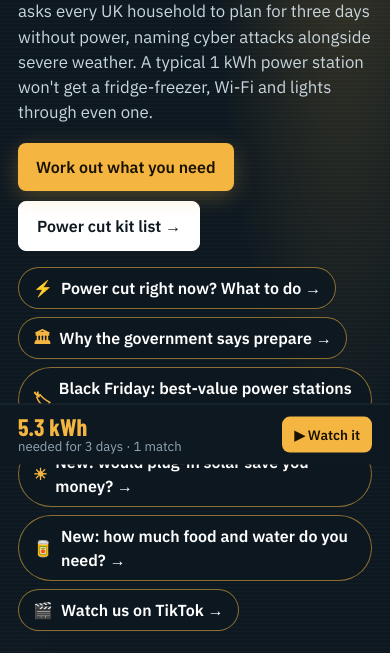
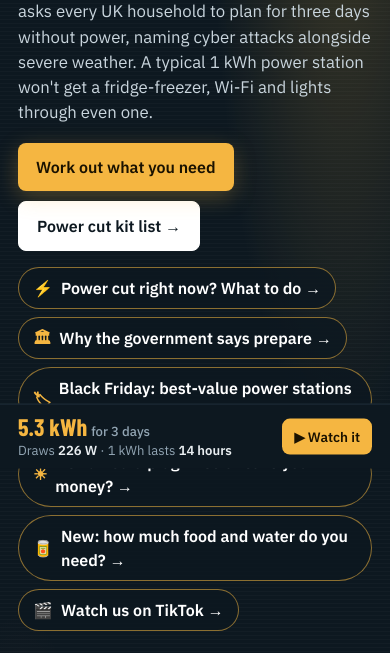
Before and after one commit to THECRYPTORIOUS/powercutplanner, a plain HTML site: page index.html in a window 390 px wide. Shown: the part 447-1100 px from the top of the page. Drawn offline with nearby package versions, Linux system fonts and the light colour scheme; no server answers.

Commit message:
Calculator: start-up surge check for fridges and freezers; mobile bar shows watts and run time
Co-Authored-By: Claude Opus 5.5 <noreply@anthropic.com>
Claude-Session: https://claude.ai/code/session_01S8rWkvAhWPfqozLoMRTSqr

```diff
--- a/index.html
+++ b/index.html
@@ -230,7 +230,7 @@ h2 {
 }
 .meter .big small { font-size: .38em; margin-left: 6px; color: var(--meter-dim); text-shadow: none; letter-spacing: .04em; }
 .meter .explain { color: #C9D5DD; font-size: .92rem; margin: 0 0 12px; max-width: 52ch; }
-.meter dl { display: grid; grid-template-columns: repeat(3, minmax(0,1fr)); gap: 10px; margin: 0; border-top: 1px solid var(--meter-line); padding-top: 12px; }
+.meter dl { display: grid; grid-template-columns: repeat(4, minmax(0,1fr)); gap: 10px; margin: 0; border-top: 1px solid var(--meter-line); padding-top: 12px; }
 .meter dt { font-size: .72rem; text-transform: uppercase; letter-spacing: .08em; }
 .meter dd { margin: 2px 0 0; font-family: var(--mono); color: #E9EEF1; font-size: .95rem; font-variant-numeric: tabular-nums; }
 .meter .fit { margin-top: 12px; padding-top: 12px; border-top: 1px solid var(--meter-line); color: #E9EEF1; font-size: .95rem; }
@@ -497,8 +497,11 @@ footer p { max-width: 75ch; margin: 0 0 8px; }
   padding: 10px 18px; display: flex; justify-content: space-between; align-items: center; gap: 12px;
   transform: translateY(0); transition: transform .2s ease;
 }
-.dock .d-num { font-family: var(--display); font-weight: 700; font-size: 1.5rem; color: var(--meter-ink); line-height: 1; }
-.dock .d-txt { font-size: .82rem; color: var(--meter-dim); line-height: 1.25; }
+.dock .d-num { font-family: var(--display); font-weight: 700; font-size: 1.5rem; color: var(--meter-ink); line-height: 1; transition: color .25s ease; }
+.dock .d-num small { font-family: var(--body, inherit); font-weight: 500; font-size: .82rem; color: var(--meter-dim); margin-left: 4px; }
+.dock .d-num.flash { color: #fff; }
+.dock .d-txt { font-size: .82rem; color: var(--meter-dim); line-height: 1.3; margin-top: 3px; }
+.dock .d-txt b { color: #E9EEF1; font-weight: 600; }
 .dock a { color: #1A1200; background: var(--meter-ink); text-decoration: none; font-weight: 600; font-size: .85rem; padding: 8px 12px; border-radius: 8px; white-space: nowrap; }
 .dock.hide { transform: translateY(110%); }
 @media (min-width: 920px) { .dock { display: none; } footer.wrap { padding-bottom: 28px; } }
@@ -589,6 +592,7 @@ footer p { max-width: 75ch; margin: 0 0 8px; }
         <dl>
           <div><dt>Per day</dt><dd id="m-day">1.14 kWh</dd></div>
           <div><dt>Output needed</dt><dd id="m-watts">226 W</dd></div>
+          <div><dt>Start-up peak</dt><dd id="m-peak">~830 W</dd></div>
           <div><dt>Covers it</dt><dd id="m-count">1 of 20</dd></div>
         </dl>
         <div class="sim" id="sim">
@@ -760,8 +764,8 @@ footer p { max-width: 75ch; margin: 0 0 8px; }
 
 <div class="dock" id="dock" aria-hidden="true">
   <div>
-    <div class="d-num" id="d-num">5.3 kWh</div>
-    <div class="d-txt" id="d-txt">needed for 3 days</div>
+    <div class="d-num" id="d-num">5.3 kWh<small>for 3 days</small></div>
+    <div class="d-txt" id="d-txt">Draws <b>226 W</b> · 1 kWh lasts <b>14 hours</b></div>
   </div>
   <a href="#meter" id="dock-play" tabindex="-1">▶ Watch it</a>
 </div>
@@ -821,6 +825,7 @@ const PRODUCTS = [
     "name": "RIVER 3 Plus",
     "wh": 286,
     "w": 600,
+    "surge": 1200,
     "rrp": 199,
     "where": "PriceSpy (lowest listed)",
     "bundle": false
@@ -831,6 +836,7 @@ const PRODUCTS = [
     "name": "Elite 100 V2",
     "wh": 1024,
     "w": 1800,
+    "surge": null,
     "rrp": 599,
     "where": "Bluetti UK store",
     "bundle": false
@@ -841,6 +847,7 @@ const PRODUCTS = [
     "name": "Explorer 1000 v2",
     "wh": 1070,
     "w": 1500,
+    "surge": null,
     "rrp": 378,
     "where": "Jackery UK store",
     "bundle": false
@@ -851,6 +858,7 @@ const PRODUCTS = [
     "name": "Power 1000 V2",
     "wh": 1024,
     "w": 2600,
+    "surge": null,
     "rrp": 579,
     "where": "DJI Store",
     "bundle": false
@@ -861,6 +869,7 @@ const PRODUCTS = [
     "name": "DELTA 3 Plus",
     "wh": 1024,
     "w": 1800,
+    "surge": null,
     "rrp": 699,
     "where": "PriceSpy (lowest listed)",
     "bundle": false
@@ -871,6 +880,7 @@ const PRODUCTS = [
     "name": "Explorer 1000 Plus v2",
     "wh": 1024,
     "w": 1800,
+    "surge": null,
     "rrp": 749,
     "where": "Jackery UK store",
     "bundle": false
@@ -881,6 +891,7 @@ const PRODUCTS = [
     "name": "C1000 Gen 2",
     "wh": 1024,
     "w": 2000,
+    "surge": null,
     "rrp": 999,
     "where": "Anker UK store (sold out when we checked; ships from 19 December)",
     "bundle": false
@@ -891,6 +902,7 @@ const PRODUCTS = [
     "name": "Explorer 2000 v2",
     "wh": 2042,
     "w": 2200,
+    "surge": null,
     "rrp": 807,
     "where": "Jackery UK store (sold out when we checked)",
     "bundle": false
@@ -901,6 +913,7 @@ const PRODUCTS = [
     "name": "Elite 200 V2",
     "wh": 2074,
     "w": 2600,
+    "surge": null,
     "rrp": 899,
     "where": "Bluetti UK store",
     "bundle": false
@@ -911,6 +924,7 @@ const PRODUCTS = [
     "name": "DELTA 2 Max",
     "wh": 2048,
     "w": 2400,
+    "surge": null,
     "rrp": 1199,
     "where": "PriceSpy (lowest listed)",
     "bundle": false
@@ -921,6 +935,7 @@ const PRODUCTS = [
     "name": "Power 2000",
     "wh": 2048,
     "w": 3000,
+    "surge": null,
     "rrp": 959,
     "where": "DJI Store",
     "bundle": false
@@ -931,6 +946,7 @@ const PRODUCTS = [
     "name": "DELTA 3 Max",
     "wh": 2048,
     "w": 2400,
+    "surge": null,
     "rrp": 999,
     "where": "PriceSpy (lowest listed)",
     "bundle": false
@@ -941,6 +957,7 @@ const PRODUCTS = [
     "name": "Explorer 2000 Plus v2",
     "wh": 2048,
     "w": 2400,
+    "surge": null,
     "rrp": 1249,
     "where": "Jackery UK store",
     "bundle": false
@@ -951,6 +968,7 @@ const PRODUCTS = [
     "name": "C2000 Gen 2",
     "wh": 2048,
     "w": 2400,
+    "surge": null,
     "rrp": 1499.99,
     "where": "Anker UK store",
     "bundle": false
@@ -961,6 +979,7 @@ const PRODUCTS = [
     "name": "Explorer 3000 v2",
     "wh": 3072,
     "w": 3600,
+    "surge": null,
     "rrp": 1499,
     "where": "Jackery UK store",
     "bundle": false
@@ -971,6 +990,7 @@ const PRODUCTS = [
     "name": "F3000",
     "wh": 3072,
     "w": 3600,
+    "surge": null,
     "rrp": 1799,
     "where": "Ecowizard",
     "bundle": false
@@ -981,6 +1001,7 @@ const PRODUCTS = [
     "name": "Explorer 2000 Plus v2 + Battery Pack 2000",
     "wh": 4096,
     "w": 2400,
+    "surge": null,
     "rrp": 2098,
     "where": "Jackery UK store (bundle)",
     "bundle": true
@@ -991,6 +1012,7 @@ const PRODUCTS = [
     "name": "Explorer 2000 Plus v2 + 2 Battery Pack 2000",
     "wh": 6144,
     "w": 2400,
+    "surge": null,
     "rrp": 2947,
     "where": "Jackery UK store (bundle)",
     "bundle": true
@@ -1001,6 +1023,7 @@ const PRODUCTS = [
     "name": "DELTA Pro 3",
     "wh": 4096,
     "w": 4000,
+    "surge": null,
     "rrp": 2799,
     "where": "Wickes",
     "bundle": false
@@ -1011,6 +1034,7 @@ const PRODUCTS = [
     "name": "F3800",
     "wh": 3840,
     "w": 6000,
+    "surge": null,
     "rrp": 3699,
     "where": "Anker UK store (sold out when we checked)",
     "bundle": false
@@ -1025,13 +1049,13 @@ const DETAIL_URL = "power-stations/";
    dc = runs from the USB or 12 V sockets, so it doesn't need the inverter (plug sockets) on.
    label = can take the kWh a year from its energy label. */
 const APPLIANCES = [
-  { id: "fridgefreezer", name: "Fridge-freezer", detail: "Cycles on and off all day", whDay: 700, w: 150, on: true, room: "kitchen", label: true },
+  { id: "fridgefreezer", name: "Fridge-freezer", detail: "Cycles on and off all day", whDay: 700, w: 150, on: true, room: "kitchen", label: true, comp: true },
   { id: "router", name: "Wi-Fi router", detail: "Router and fibre box, about 12 W, on all day", whDay: 288, w: 12, on: true, room: "study" },
   { id: "lights", name: "LED lamps", detail: "8 W each, 5 hours an evening", whEach: 40, w: 8, qty: 3, on: true, room: "living" },
   { id: "phones", name: "Phone charges", detail: "One full charge each a day, from the USB sockets", whEach: 15, w: 20, qty: 2, on: true, room: "bed", dc: true },
   { id: "boiler", name: "Gas or oil boiler", detail: "Controls and pump, about 100 W, heating on 6 hours. Oil burners use a bit more while firing", whDay: 600, w: 100, room: "kitchen" },
-  { id: "fridge", name: "Fridge", detail: "Separate fridge, no freezer compartment", whDay: 350, w: 100, room: "kitchen", label: true },
-  { id: "freezer", name: "Freezer", detail: "Separate chest or upright freezer", whDay: 500, w: 100, room: "kitchen", label: true },
+  { id: "fridge", name: "Fridge", detail: "Separate fridge, no freezer compartment", whDay: 350, w: 100, room: "kitchen", label: true, comp: true },
+  { id: "freezer", name: "Freezer", detail: "Separate chest or upright freezer", whDay: 500, w: 100, room: "kitchen", label: true, comp: true },
   { id: "campfridge", name: "12 V camping fridge", detail: "Compressor cool box on the 12 V socket, about 250 Wh a day in mild weather, less in a cold room", whDay: 250, w: 45, room: "kitchen", dc: true },
   { id: "laptop", name: "Laptop", detail: "50 W, 4 hours", whDay: 200, w: 50, room: "study" },
   { id: "tv", name: "TV", detail: "70 W, 4 hours", whDay: 280, w: 70, room: "living" },
@@ -1087,6 +1111,10 @@ const USABLE = 0.85;
 /* The power station's own draw while its plug sockets (the inverter) are switched on.
    Bluetti quotes about 15 W for the Elite 200 V2; Anker says 15 to 20 W is typical for 2 kWh units. */
 const IDLE_W = 15;
+/* When a fridge or freezer compressor starts, it draws several times its running power for about a second.
+   The usual rule of thumb is 3 to 5 times; we allow 5 times, then check it against the power station's
+   surge (peak) rating, or its continuous rating if we don't have a surge figure. */
+const START_X = 5;
 
 /* Energy a day for one appliance, using the energy label figure if the user typed one in. */
 function applianceWh(a, s) {
@@ -1096,7 +1124,7 @@ function applianceWh(a, s) {
 
 /* ---------- Pure maths ---------- */
 function calculate(selection, hours) {
-  let dailyWh = 0, steadyW = 0, burstW = 0, burstName = "", ac = false;
+  let dailyWh = 0, steadyW = 0, burstW = 0, burstName = "", ac = false, compW = 0, compName = "";
   for (const a of APPLIANCES) {
     const s = selection[a.id];
     if (!s || !s.on) continue;
@@ -1104,21 +1132,25 @@ function calculate(selection, hours) {
     if (n <= 0) continue;
     dailyWh += applianceWh(a, s);
     if (!a.dc) ac = true;
+    if (a.comp && a.w > compW) { compW = a.w; compName = a.name.toLowerCase(); }
     if (a.burst) { if (a.w > burstW) { burstW = a.w; burstName = a.name.toLowerCase(); } }
     else steadyW += a.w * n;
   }
   const idleWh = ac && dailyWh > 0 ? IDLE_W * 24 : 0;
   const totalWh = dailyWh + idleWh;
   const outputW = steadyW + burstW;
+  const startW = compW ? outputW + compW * (START_X - 1) : outputW;
   const neededWh = totalWh * (hours / 24) / USABLE;
   const products = PRODUCTS.map(p => {
     const runtimeH = totalWh > 0 ? (p.wh * USABLE) / (totalWh / 24) : Infinity;
-    const powerOk = p.w >= outputW;
+    const steadyOk = p.w >= outputW;
+    const startOk = (p.surge || p.w) >= startW;
+    const powerOk = steadyOk && startOk;
     const lastsOk = runtimeH >= hours;
-    return { ...p, runtimeH, powerOk, lastsOk, ok: powerOk && lastsOk };
+    return { ...p, runtimeH, steadyOk, startOk, powerOk, lastsOk, ok: powerOk && lastsOk };
   });
   const fits = products.filter(p => p.ok).sort((a, b) => a.rrp - b.rrp);
-  return { dailyWh, idleWh, totalWh, ac, outputW, burstW, burstName, neededWh, products, best: fits[0] || null, okCount: fits.length };
+  return { dailyWh, idleWh, totalWh, ac, outputW, startW, compW, compName, burstW, burstName, neededWh, products, best: fits[0] || null, okCount: fits.length };
 }
 
 /* ---------- Formatting ---------- */
@@ -1238,6 +1270,7 @@ function update() {
   animateBig(r.neededWh);
   document.getElementById("m-day").textContent = r.dailyWh >= 1000 ? kwh(r.dailyWh, 2) : nf.format(r.dailyWh) + " Wh";
   document.getElementById("m-watts").textContent = nf.format(r.outputW) + " W";
+  document.getElementById("m-peak").textContent = r.compW ? "~" + nf.format(Math.round(r.startW / 10) * 10) + " W" : "None";
   document.getElementById("m-count").textContent = r.okCount + " of " + PRODUCTS.length;
 
   const explain = document.getElementById("m-explain");
@@ -1247,8 +1280,16 @@ function update() {
       (r.idleWh ? "We add about " + kwh(r.idleWh, 2) + " a day for the power station's own sockets, plus 15% for conversion losses." : "It all runs from the USB and 12 V sockets, so we only add 15% for conversion losses.");
   renderLabels();
 
-  document.getElementById("d-num").textContent = big.n + " " + big.u;
-  document.getElementById("d-txt").textContent = "needed for " + dl + (r.best ? " · " + r.okCount + " match" + (r.okCount === 1 ? "" : "es") : "");
+  const dNum = document.getElementById("d-num"), dTxt = document.getElementById("d-txt");
+  const newNum = big.n + " " + big.u;
+  if (dNum.dataset.v && dNum.dataset.v !== newNum) { dNum.classList.add("flash"); clearTimeout(dNum._t); dNum._t = setTimeout(() => dNum.classList.remove("flash"), 350); }
+  dNum.dataset.v = newNum;
+  dNum.innerHTML = escapeHtml(newNum) + "<small>for " + escapeHtml(dl) + "</small>";
+  if (r.dailyWh === 0) dTxt.textContent = "Tick what you'd keep running";
+  else {
+    const oneKwhH = (1000 * USABLE) / (r.totalWh / 24);
+    dTxt.innerHTML = "Draws <b>" + nf.format(r.outputW) + " W</b> · 1 kWh lasts <b>" + (oneKwhH > 240 ? "10+ days" : hoursShort(oneKwhH)) + "</b>";
+  }
 
   renderProducts(r);
   renderNotes(r);
@@ -1312,7 +1353,9 @@ function renderProducts(r) {
     const det = li.querySelector(".details");
     if (DETAIL_URL) det.href = DETAIL_URL + "#" + p.id; else det.remove();
     const why = li.querySelector(".why");
-    if (why) why.textContent = "Max " + nf.format(p.w) + " W, but you'd need " + nf.format(r.outputW) + " W" + (r.burstW > p.w ? " for the " + r.burstName : "") + ".";
+    if (why) why.textContent = !p.steadyOk
+      ? "Max " + nf.format(p.w) + " W, but you'd need " + nf.format(r.outputW) + " W" + (r.burstW > p.w ? " for the " + r.burstName : "") + "."
+      : "Peaks at " + nf.format(p.surge || p.w) + " W, but your " + r.compName + " can need about " + nf.format(r.startW) + " W for a second when it starts.";
     ul.append(li);
   }
   const more = document.getElementById("pp-more");
@@ -1336,6 +1379,7 @@ function renderNotes(r) {
   if (s.oxygen.on) notes.push({ alert: true, html: "<b>On home oxygen? Your backup cylinder comes first.</b> Your oxygen supplier gives you a cylinder for power cuts. Know where it is and how to connect it, and call your supplier's 24-hour line if the power is off for long. A concentrator needs about 8 kWh a day, more than most power stations here hold, so treat one as a way to stretch your cylinder, not replace it." });
   if (s.cpap.on || s.oxygen.on) notes.push({ alert: true, html: '<b>Rely on medical equipment?</b> Join the free <a href="https://www.thepsr.co.uk/">Priority Services Register</a> with your energy supplier and network operator, so they know to prioritise you in a power cut.' });
   if (s.pump.on) notes.push({ alert: true, html: "<b>Water pumps need a big kick to start.</b> For a second they can draw 2 to 3 times their running power, so check the power station's surge (peak) rating and test it before winter. Like boilers, most pumps are wired in, so an electrician needs to fit a plug first. If you have a UV filter, it needs power too, or the water isn't being treated." });
+  if (r.compW) notes.push({ html: "<b>Fridges kick when they start.</b> For about a second the compressor can draw several times its running power. We allow about " + nf.format(Math.round(r.startW / 10) * 10) + " W for your " + r.compName + " starting while everything else is on, and only match power stations whose surge (peak) rating covers it. Older fridges can kick harder, so test yours on the power station before winter." });
   if (s.heater.on) notes.push({ html: "<b>Heaters empty a battery fast.</b> A 1 kWh power station runs a 1,000 W heater for under an hour. An electric blanket or heated throw uses about 60 W, so keeping yourself warm goes much further than heating the room." });
   if (s.aquarium.on) notes.push({ html: "<b>Fish tank tips.</b> The heater uses most of the power. Wrap the tank in a blanket or polystyrene to hold the heat in, keep the filter running if you can, and feed less. A battery air pump is a cheap backup." });
   if (s.starlink.on) notes.push({ html: "<b>Starlink works in a power cut if you power it,</b> because it doesn't rely on street cabinets. Turning it off overnight saves about a third, and a Starlink Mini uses less than half the power of the standard dish." });
```
